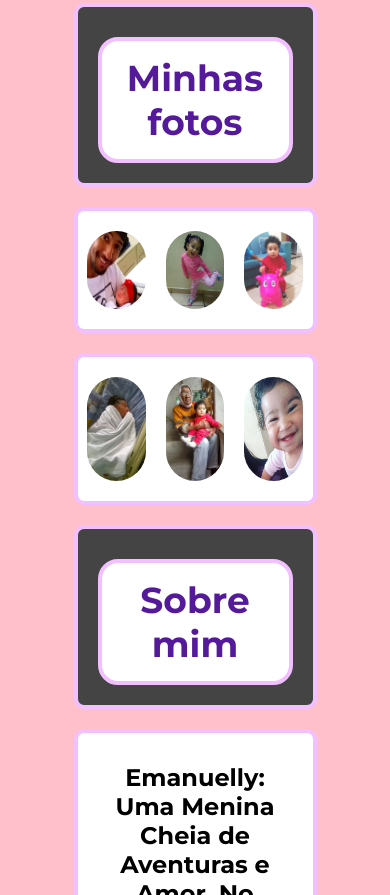
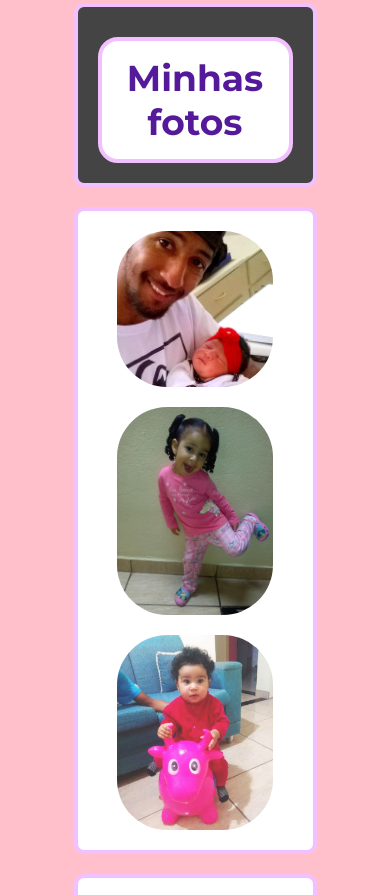
Before and after one commit to GabrielKorver/aniversario_filha, a plain HTML site: page index.html in a window 390 px wide. Shown: the part 1825-2720 px from the top of the page. Drawn offline with Linux system fonts and the light colour scheme; a web font is replaced by a local one.

Commit message:
mudanças na responsividades das fotos

```diff
--- a/styles.css
+++ b/styles.css
@@ -165,6 +165,16 @@ h2 {
         width: 50%;
     }
 
+    .sessao {
+        flex-direction: column;
+        justify-content: center;
+        align-items: center;
+    }
+
+    .sessao__1 {
+        width: 80%;
+    }
+
 }
 
 @media(max-width:500px) {
```
Also changed, not shown: index.html (+1 -0 lines).
